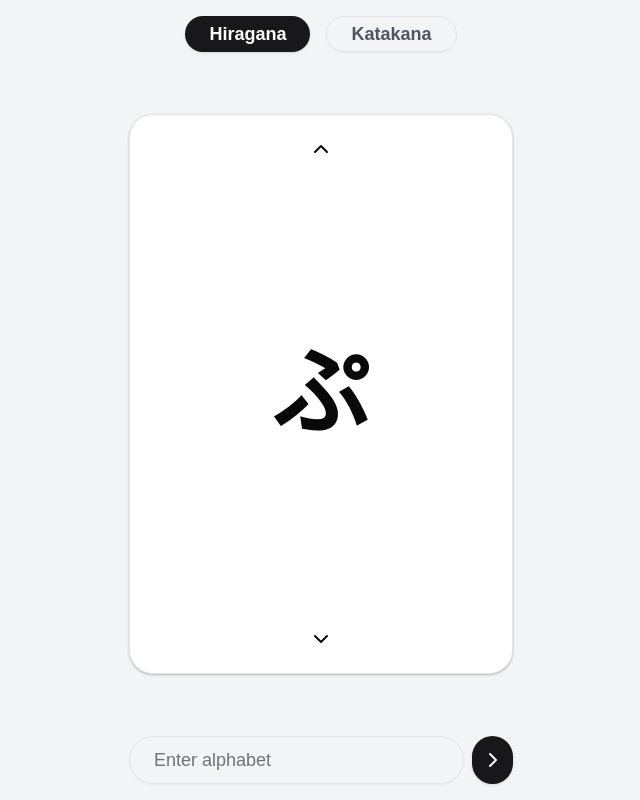
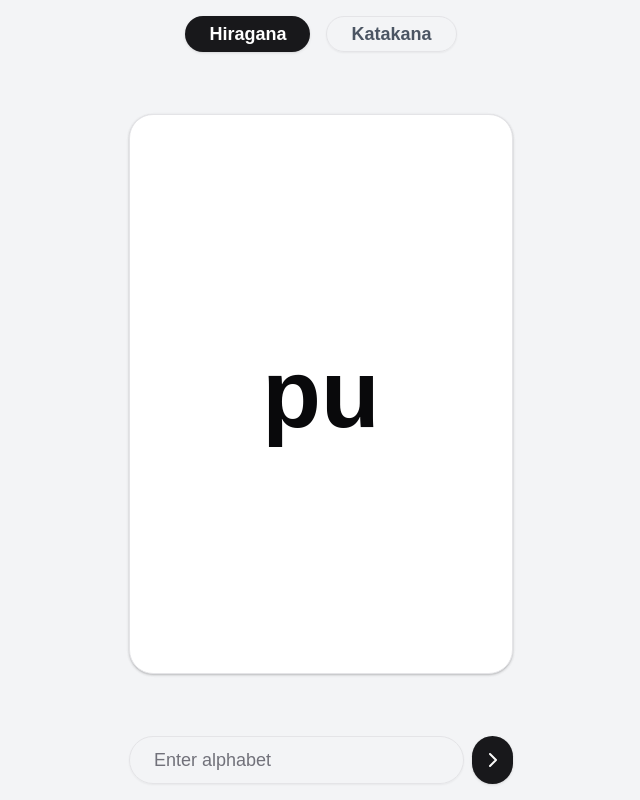
Before and after one commit to alharkan7/japanese-flashcards, a Next.js app: page / in a window 1280 px wide. Shown: the whole page, without its empty margins (319-959 px from the left). Built offline with nearby package versions, Linux system fonts and the light colour scheme.

Commit message:
Removed Chevron Up and Down (Temporarily)

```diff
--- a/app/page.tsx
+++ b/app/page.tsx
@@ -1273,31 +1273,9 @@ export default function Component() {
             }`}
             onClick={handleCardClick}
           >
-            <Button
-              variant="ghost"
-              size="icon"
-              onClick={(e) => {
-                e.stopPropagation();
-                handlePreviousCard();
-              }}
-              className="self-center rounded-full"
-            >
-              <ChevronUp className="h-6 w-6" />
-            </Button>
             <div className="flex-grow flex items-center justify-center">
               {currentCard.japanese}
             </div>
-            <Button
-              variant="ghost"
-              size="icon"
-              onClick={(e) => {
-                e.stopPropagation();
-                handleNextCard();
-              }}
-              className="self-center rounded-full"
-            >
-              <ChevronDown className="h-6 w-6" />
-            </Button>
           </Card>
           <Card
             className={`absolute w-full h-full flex flex-col items-center justify-between p-4 text-8xl font-bold cursor-pointer transition-all duration-500 backface-hidden rotate-y-180 rounded-3xl ${
@@ -1309,31 +1287,9 @@ export default function Component() {
             }`}
             onClick={handleCardClick}
           >
-            <Button
-              variant="ghost"
-              size="icon"
-              onClick={(e) => {
-                e.stopPropagation();
-                handlePreviousCard();
-              }}
-              className="self-center rounded-full"
-            >
-              <ChevronUp className="h-6 w-6" />
-            </Button>
             <div className="flex-grow flex items-center justify-center rotate-y-180">
-              {currentCard.japanese}
+              {currentCard.alphabet}
             </div>
-            <Button
-              variant="ghost"
-              size="icon"
-              onClick={(e) => {
-                e.stopPropagation();
-                handleNextCard();
-              }}
-              className="self-center rounded-full"
-            >
-              <ChevronDown className="h-6 w-6" />
-            </Button>
           </Card>
         </div>
       </div>
```
